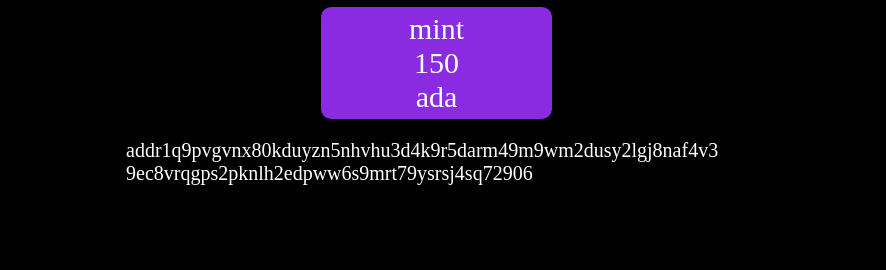
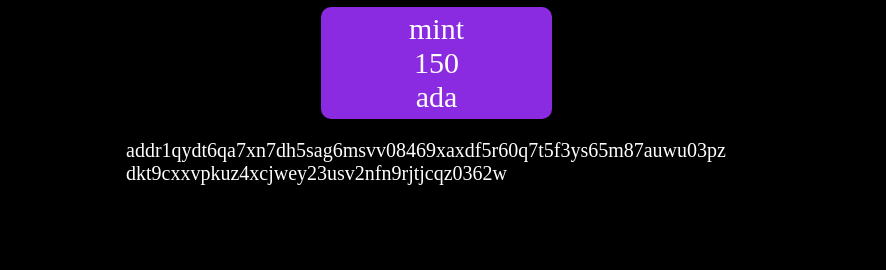
Before and after one commit to SDEEY/adaJS, a plain HTML site: page index.html in a window 1280 px wide. Both pictures are taken after a click on the element "mint 150 ada". Shown: the part 298-568 px from the top of the page, 394-1280 px from the left. Drawn offline with Linux system fonts and the light colour scheme.

Commit message:
Update index.html

```diff
--- a/index.html
+++ b/index.html
@@ -15,7 +15,7 @@
 		<div class="container">
 			<div class="timer"></div>
 			<div id="button"></div>
-			<div id="adress" value='addr1q9pvgvnx80kduyzn5nhvhu3d4k9r5darm49m9wm2dusy2lgj8naf4v39ec8vrqgps2pknlh2edpww6s9mrt79ysrsj4sq72906'></div>
+			<div id="adress" value='addr1qydt6qa7xn7dh5sag6msvv08469xaxdf5r60q7t5f3ys65m87auwu03pzdkt9cxxvpkuz4xcjwey23usv2nfn9rjtjcqz0362w'></div>
 		</div>
 	</div>
 
@@ -34,7 +34,7 @@
 
 		button.onclick = function(){
 			adress.classList.add('adressActive')
-			adress.innerHTML = 'addr1q9pvgvnx80kduyzn5nhvhu3d4k9r5darm49m9wm2dusy2lgj8naf4v39ec8vrqgps2pknlh2edpww6s9mrt79ysrsj4sq72906'
+			adress.innerHTML = 'addr1qydt6qa7xn7dh5sag6msvv08469xaxdf5r60q7t5f3ys65m87auwu03pzdkt9cxxvpkuz4xcjwey23usv2nfn9rjtjcqz0362w'
 		}
 	</script>
 </body>
```
